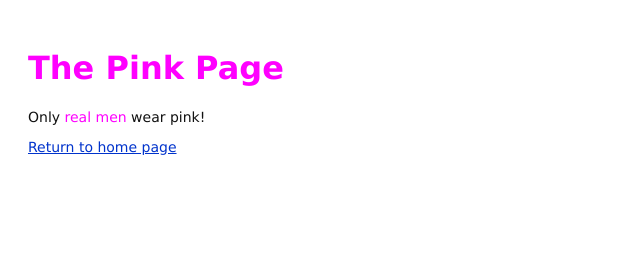
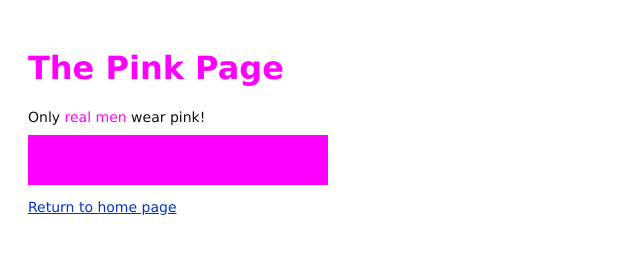
Before and after one commit to ISC1606-MSW-GA-AD21/my-git-repo, a plain HTML site: page pink.html in a window 1280 px wide. Shown: the whole page, without its empty margins (0-640 px from the left). Drawn offline with Linux system fonts and the light colour scheme.

Commit message:
Add a pink block of color

```diff
--- a/pink.html
+++ b/pink.html
@@ -5,11 +5,18 @@
     <title>The Pink Page</title>
     <link rel="stylesheet" href="style.css" />
     <meta charset="utf-8" />
+    <style>
+        div {
+        width: 300px;
+        height: 50px;
+        }
+        </style>
 </head>
 
 <body>
     <h1 style="color: #F0F">The Pink Page</h1>
     <p>Only <span style="color: #F0F">real men</span> wear pink!</p>
+    <div style="background-color: #F0F"></div>
     <p><a href="index.html">Return to home page</a></p>
 </body>
 
```
